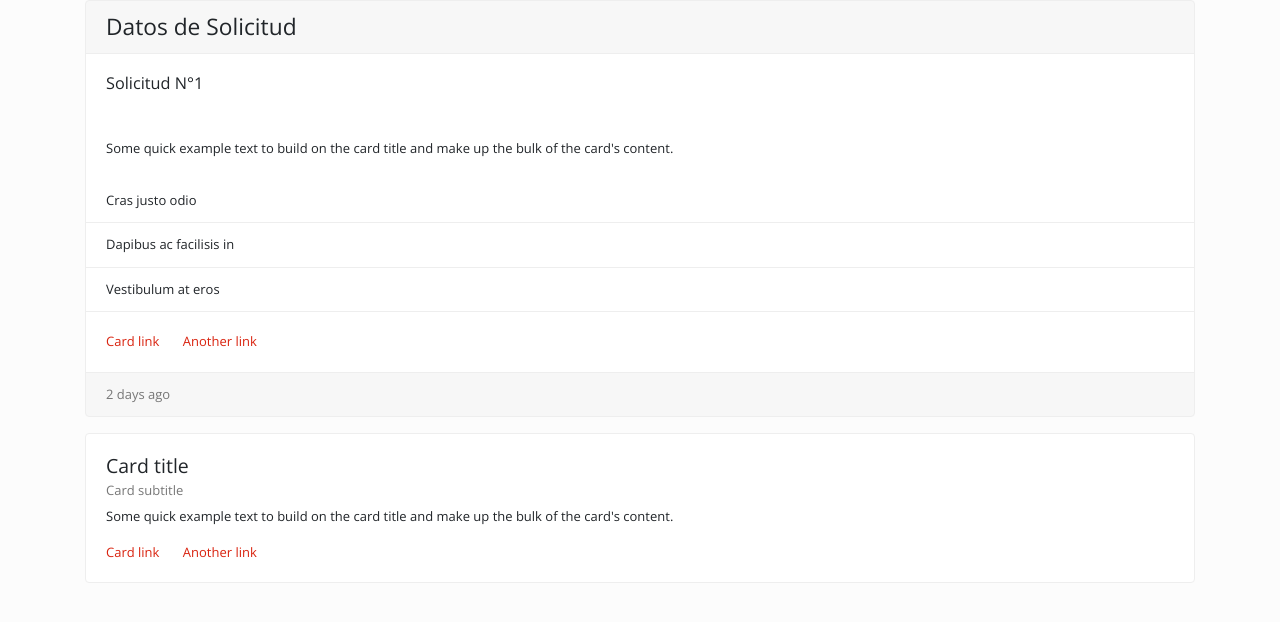
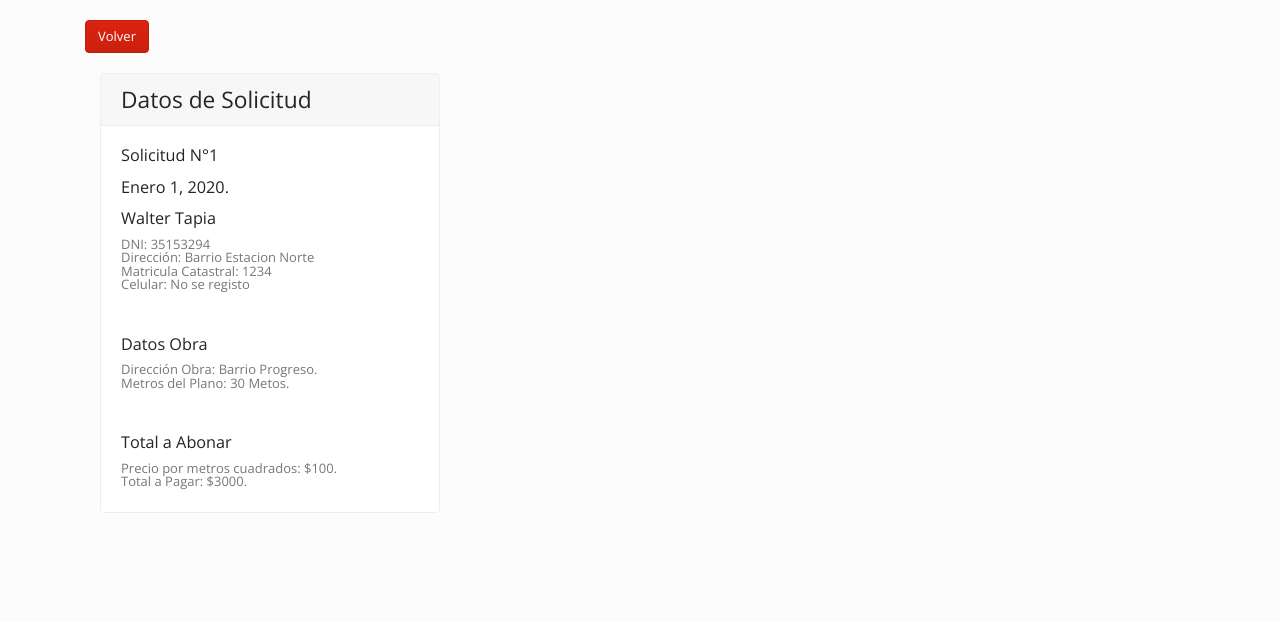
Before and after one commit to tapiaw38/obraspublicas, a Django app: page /plano/dato_plano/1/ in a window 1280 px wide. Shown: the part 66-688 px from the top of the page. Run offline with Django 3.2, Linux system fonts and the light colour scheme; data comes from the database, SQL or seed files in the repository; both versions use the stored data as it was after the commit; some libraries are stand-ins or nearby versions.

Commit message:
mas_datos-2

```diff
--- a/templates/plano/buscar.html
+++ b/templates/plano/buscar.html
@@ -54,13 +54,13 @@
                     <td>Con Deuda</td>
                     {% endif %}
                     <td>
-                                                <ul class="nav nav-pills">
+                        <ul class="nav nav-pills">
                           <li class="nav-item dropdown">
                             <a class="nav-link dropdown-toggle" data-toggle="dropdown" href="#" role="button" aria-haspopup="true" aria-expanded="false">Elegir</a>
                             <div class="dropdown-menu" style="">
                               <a class="dropdown-item" href="{%url 'plano_editar' plano.id%}">Editar</a>
                               <div class="dropdown-divider"></div>
-                              <a class="dropdown-item" href="#">Más Datos</a>
+                              <a class="dropdown-item" href="{%url 'dato_plano' plano.id%}">Más Datos</a>
                             </div>
                           </li>
                         </ul>
--- a/templates/plano/datos_planos.html
+++ b/templates/plano/datos_planos.html
@@ -5,40 +5,37 @@
 {%endblock%}
 
 {% block content %}
-
+<br>
+<a class="btn btn-primary" href="{%url 'plano_listar'%}">Volver</a>
+<br>
+<br>
+<div class="col-md-4 order-md-2 mb-3">
   <div class="card mb-3">
     <h3 class="card-header">Datos de Solicitud</h3>
     <div class="card-body">
       <h5 class="card-title">Solicitud N°{{planos.id}}</h5>
-                        <h6 class="card-subtitle text-muted">{{plano.usuario.dni}}</h6>
+      <h5 class="card-title">{{planos.fecha}}.</h5>
+      <h5 class="card-title">{{planos.usuario.nombre}}</h5>
+      <p class="card-subtitle text-muted">DNI: {{planos.usuario.dni}}</p>
+      <p class="card-subtitle text-muted">Dirección: {{planos.usuario.direccion}}</p>
+      <p class="card-subtitle text-muted">Matricula Catastral: {{planos.usuario.catastro}}</p>
+      {% if planos.usuario.tel == None %}
+      <p class="card-subtitle text-muted">Celular: No se registo</p>
+      {% else %}
+      <p class="card-subtitle text-muted">Celular: {{planos.usuario.tel}}</p>
+      {% endif %}
     </div>
     <div class="card-body">
-                        <p class="card-text">Some quick example text to build on the card title and make up the bulk of the card's content.</p>
+      <h5 class="card-title">Datos Obra</h5>
+      <p class="card-subtitle text-muted">Dirección Obra: {{planos.dir_obra}}.</p>
+      <p class="card-subtitle text-muted">Metros del Plano: {{planos.metros}} Metos.</p>
     </div>
-                      <ul class="list-group list-group-flush">
-                        <li class="list-group-item">Cras justo odio</li>
-                        <li class="list-group-item">Dapibus ac facilisis in</li>
-                        <li class="list-group-item">Vestibulum at eros</li>
-                      </ul>
     <div class="card-body">
-
-                        <a href="#" class="card-link">Card link</a>
-                        <a href="#" class="card-link">Another link</a>
-                      </div>
-                      <div class="card-footer text-muted">
-                        2 days ago
+      <h5 class="card-title">Total a Abonar</h5>
+      <p class="card-subtitle text-muted">Precio por metros cuadrados: ${{planos.precio_metro}}.</p>
+      <p class="card-subtitle text-muted">Total a Pagar: ${{planos.total}}.</p>
     </div>
   </div>
-                    <div class="card">
-                      <div class="card-body">
-                        <h4 class="card-title">Card title</h4>
-                        <h6 class="card-subtitle mb-2 text-muted">Card subtitle</h6>
-                        <p class="card-text">Some quick example text to build on the card title and make up the bulk of the card's content.</p>
-                        <a href="#" class="card-link">Card link</a>
-                        <a href="#" class="card-link">Another link</a>
 </div>
-                    </div>
-
-
-
+<br>
 {% endblock%}
```
Also changed, not shown: db.sqlite3. Lines whose indentation alone changed are shown as unchanged.
